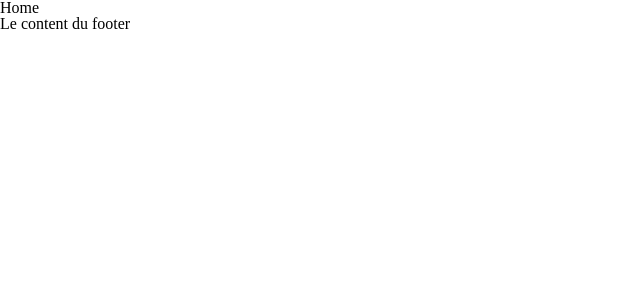
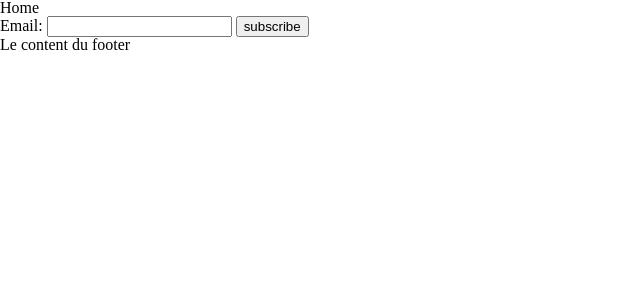
Before and after one commit to savvy-iesa/savvy, a PHP site: page /views/landing.php in a window 1280 px wide. Shown: the top 300 px of the page, without its empty margins (0-640 px from the left). Run offline with PHP 8.4, Linux system fonts and the light colour scheme.

Commit message:
Ajouter de la newsletter dans la landing

```diff
--- a/js/main.js
+++ b/js/main.js
@@ -41,7 +41,7 @@ $(function () {
 
         // Ajax formulaire submit
 
-        $("#appform .demo-form").submit(function(e){
+        $("#appform .demo-form, #newsletter-form").submit(function(e){
 
             e.preventDefault();
 
--- a/views/landing.php
+++ b/views/landing.php
@@ -12,6 +12,9 @@ include(__DIR__."/header.php");
 
     <div>
         <p>Home</p>
+        <div class="newsletter-form">
+            <?php include("newsletter.php"); ?>
+        </div>
     </div>
 
 
--- /dev/null
+++ b/views/newsletter.php
@@ -0,0 +1,18 @@
+<?php
+/**
+ * Created by PhpStorm.
+ * User: Lucien Hubert
+ * Date: 25/11/2016
+ * Time: 12:01
+ */
+
+include(dirname(__DIR__)."/classes/Form.php");
+?>
+<div class="response-form"></div>
+<form id="newsletter-form" method="post" action="/controllers/FormController.php?action=save-newsletter">
+    <div class="form-section">
+        <label for="email">Email:</label>
+        <input type="email" class="form-control" name="email" required="">
+        <input type="submit" name="newsletter" value="subscribe">
+    </div>
+</form>
```
